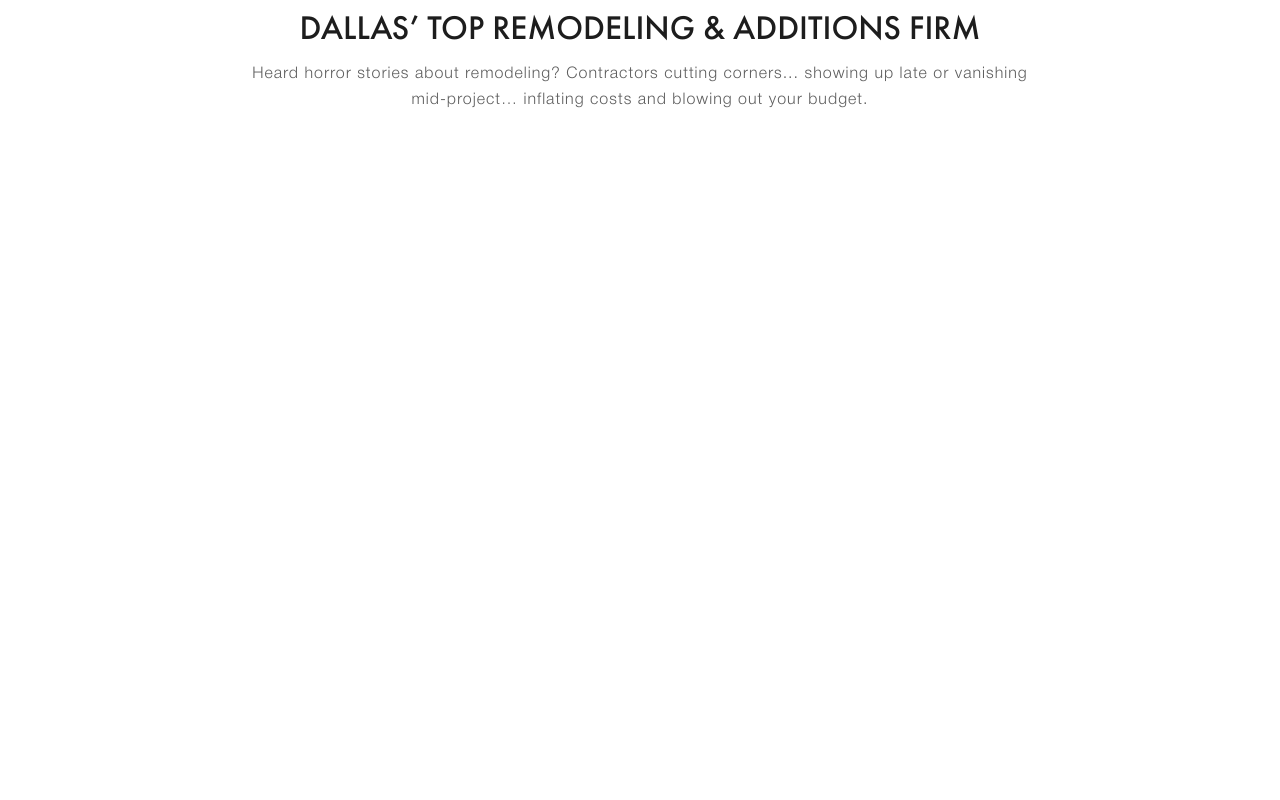
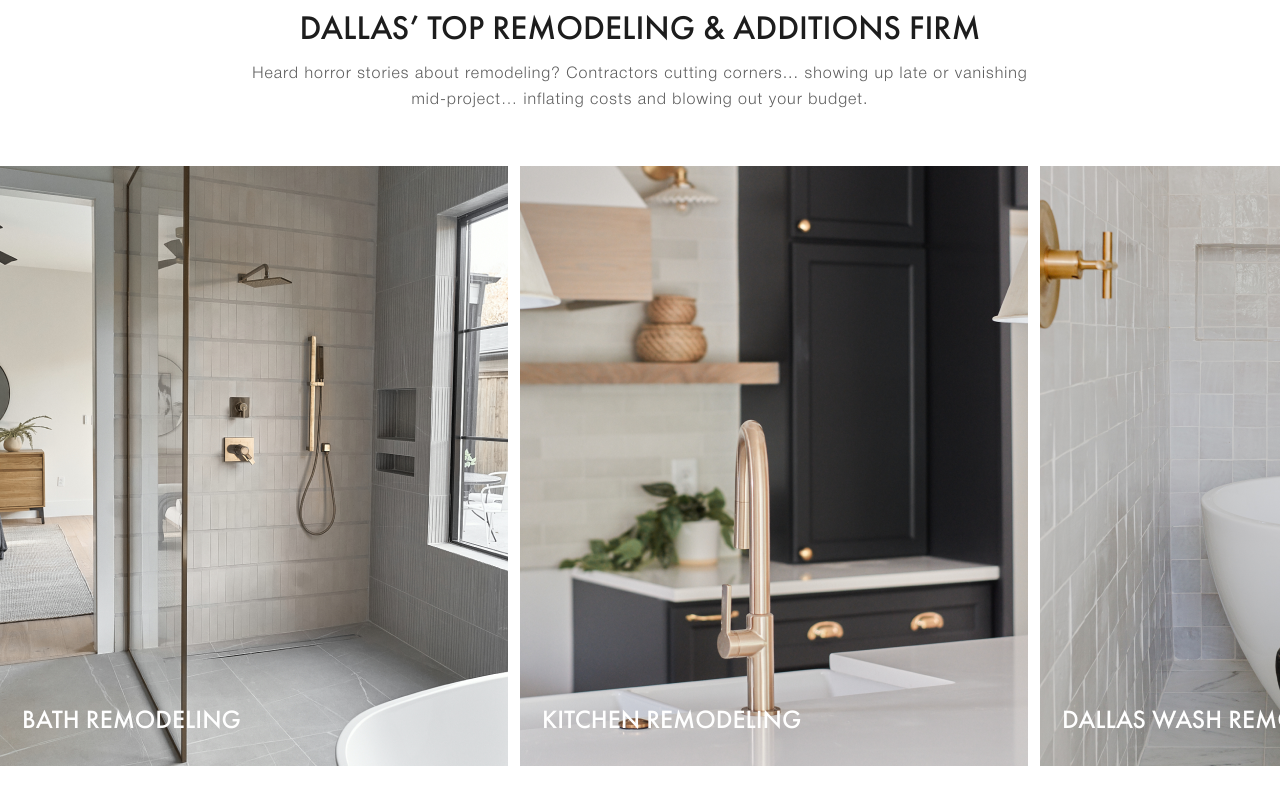
Before and after one commit to ashiqur-r-biplop/Buildtx-image-Slider, a plain HTML site: page index.html in a window 1280 px wide. Drawn offline with Linux system fonts and the light colour scheme.

Commit message:
added some code

```diff
--- a/Style.css
+++ b/Style.css
@@ -3,6 +3,8 @@
     padding: 0px;
     box-sizing: border-box;
 }
+
+
 
 @font-face {
     font-family: futuraPt;
@@ -42,3 +44,41 @@
     line-height: 26px;
     padding: 5px 0px;
 }
+
+/* slider */
+.slider-container {
+    max-width: 1560px;
+    margin: 0px auto;
+    overflow: hidden;
+    padding-top: 48px;
+}
+
+.slider-content {
+    display: flex;
+    gap: 12px;
+    width: 100%;
+}
+
+.image-card-wrapper {
+    position: relative;
+    width: 100%;
+}
+
+.image-title {
+    position: absolute;
+    bottom: 34px;
+    left: 22px;
+    text-transform: uppercase;
+    color: #fff;
+    font-family: futuraPt;
+    font-size: 26px;
+    font-weight: 400;
+}
+
+.slider-image-box {
+    width: 508px;
+}
+
+.slider-image-box img {
+    width: 100%;
+}
--- a/index.html
+++ b/index.html
@@ -18,6 +18,59 @@
                     mid-project… inflating costs and blowing out your budget.
                 </p>
             </div>
+            <div class="slider-container">
+                <div class="slider-content">
+                    <div class="image-card-wrapper">
+                        <div class="slider-image-box">
+                            <img src="./image/slide-image-1.png" alt="">
+                        </div>
+                        <h3 class="image-title">
+                            Bath remodeling
+                        </h3>
+                    </div>
+                    <div class="image-card-wrapper">
+                        <div class="slider-image-box">
+                            <img src="./image/slide-image-2.png" alt="">
+                        </div>
+                        <h3 class="image-title">
+                            Kitchen remodeling
+                        </h3>
+                    </div>
+                    <div class="image-card-wrapper">
+                        <div class="slider-image-box">
+                            <img src="./image/slide-image-3.png" alt="">
+                        </div>
+                        <h3 class="image-title">
+                            Dallas wash remodeling
+                        </h3>
+                    </div>
+                    <div class="image-card-wrapper">
+                        <div class="slider-image-box">
+                            <img src="./image/slide-image-1.png" alt="">
+                        </div>
+                        <h3 class="image-title">
+                            Bath remodeling
+                        </h3>
+                    </div>
+                    <div class="image-card-wrapper">
+                        <div class="slider-image-box">
+                            <img src="./image/slide-image-2.png" alt="">
+                        </div>
+                        <h3 class="image-title">
+                            Kitchen remodeling
+                        </h3>
+                    </div>
+                    <div class="image-card-wrapper">
+                        <div class="slider-image-box">
+                            <img src="./image/slide-image-3.png" alt="">
+                        </div>
+                        <h3 class="image-title">
+                            Dallas wash remodeling
+                        </h3>
+                    </div>
+
+                </div>
+            </div>
         </div>
     </section>
 </body>
```
